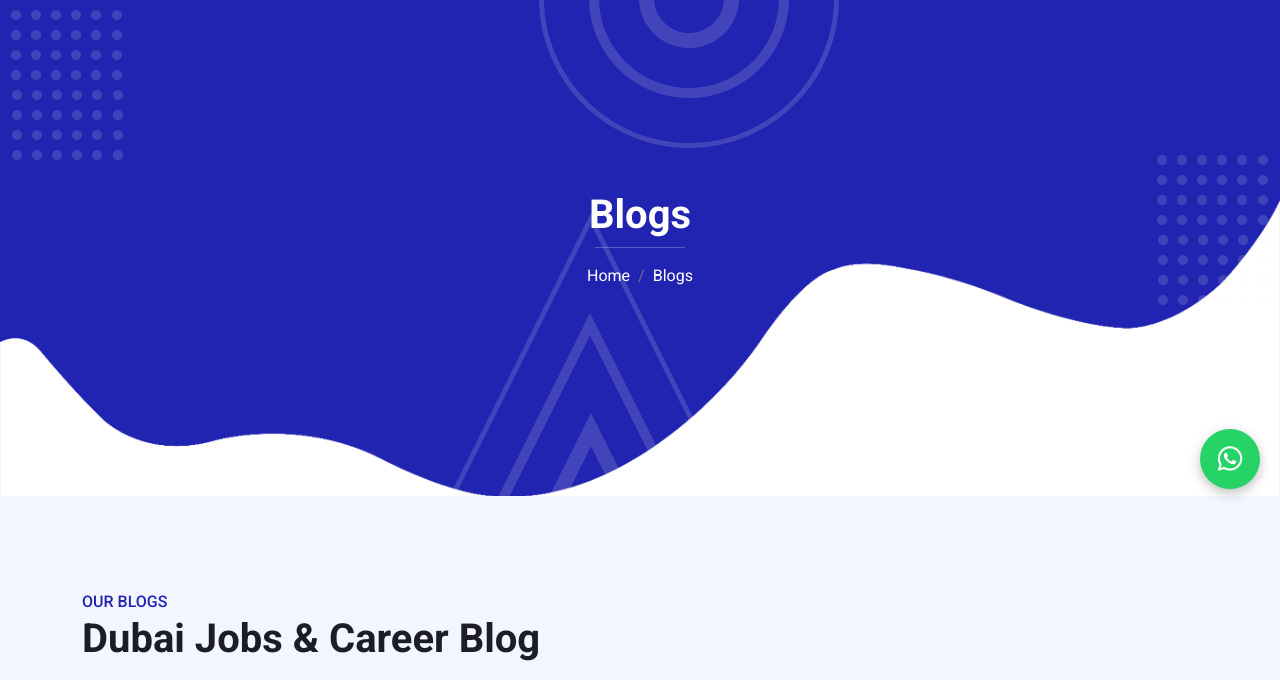
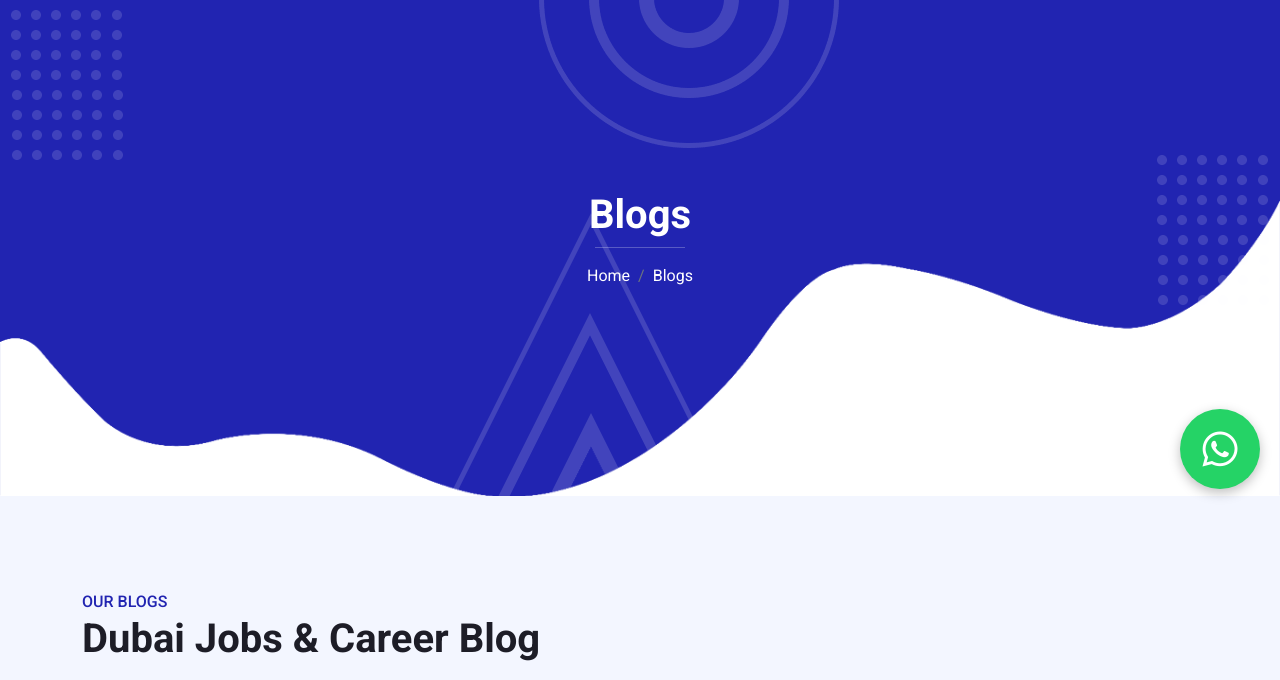
Before and after one commit to SHAHABAZPASHA/Talenza-HR-world, a PHP site: page /blogs.html in a window 1280 px wide. Shown: the part 201-881 px from the top of the page. Run offline with PHP 8.4, Linux system fonts and the light colour scheme; some libraries are stand-ins or nearby versions.

Commit message:
Increase WhatsApp floating button size sitewide

```diff
--- a/css/style.css
+++ b/css/style.css
@@ -741,15 +741,15 @@ h6,
     position: fixed;
     right: 20px;
     bottom: 110px;
-    width: 60px;
-    height: 60px;
+    width: 80px;
+    height: 80px;
     border-radius: 50%;
     background-color: #25D366;
     color: #ffffff;
     display: flex;
     align-items: center;
     justify-content: center;
-    font-size: 28px;
+    font-size: 40px;
     box-shadow: 0 4px 12px rgba(0, 0, 0, 0.25);
     z-index: 1000;
 }
```
